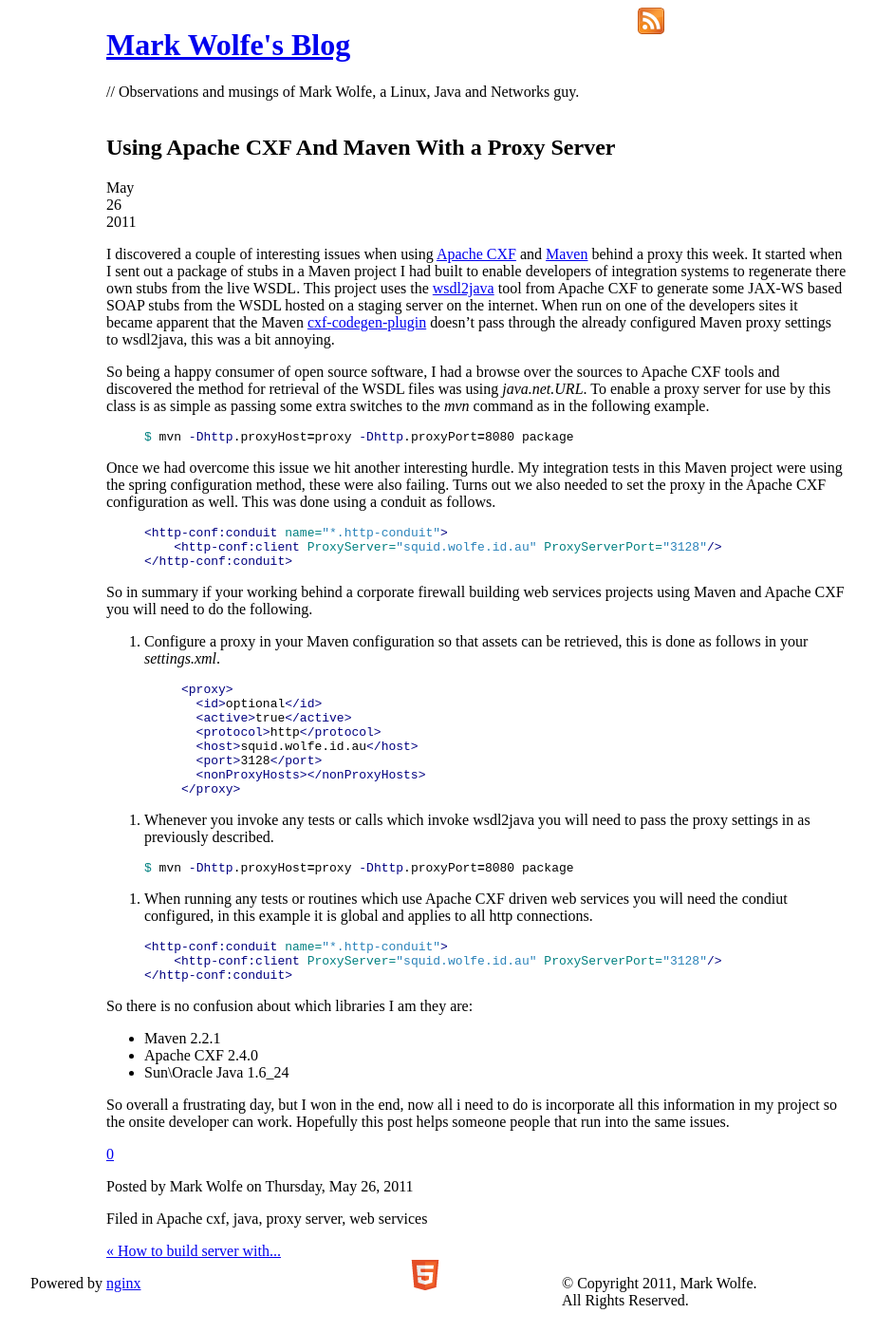
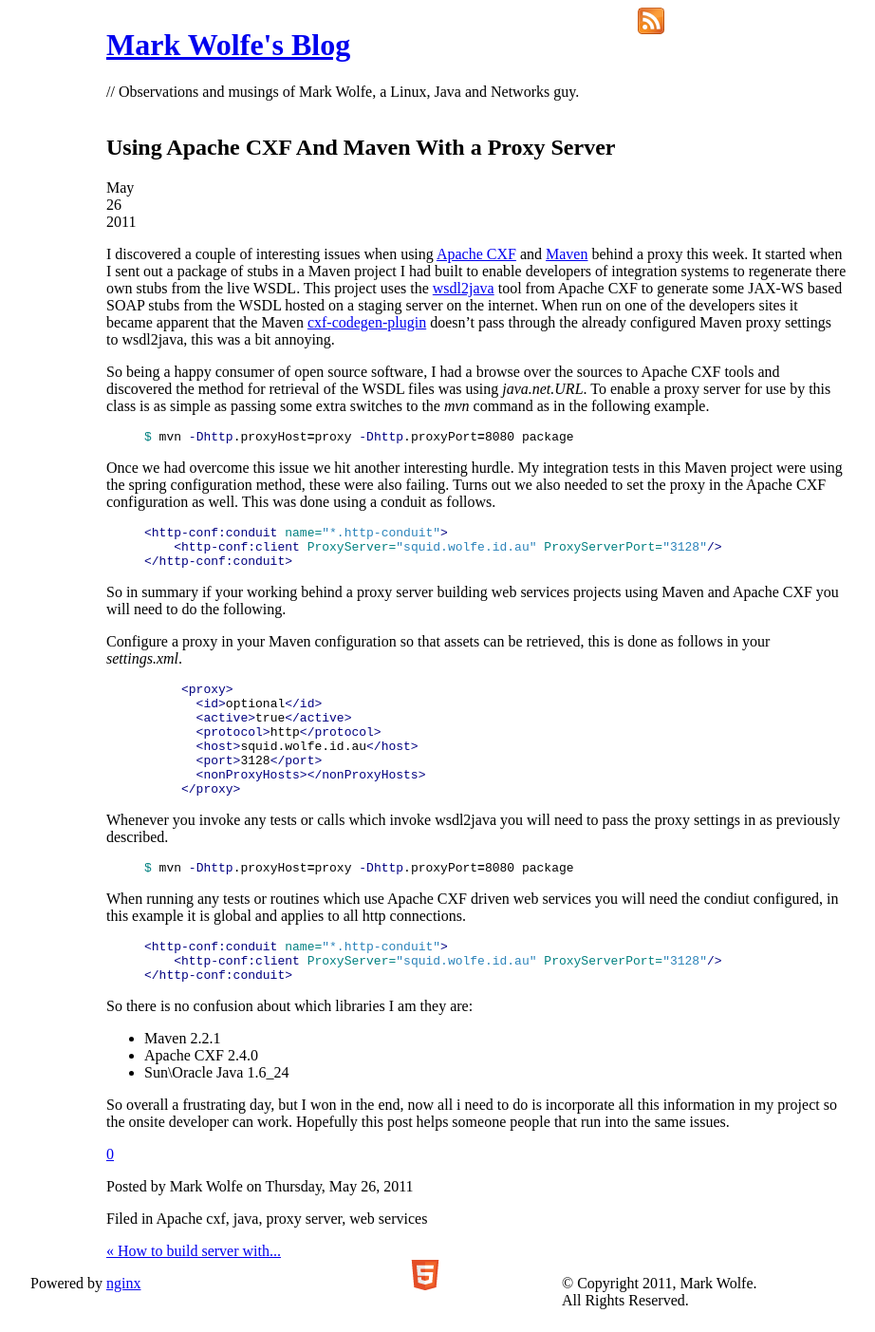
Before and after one commit to wolfeidau/wolfeidau_site, a Jekyll site: the page built from _posts/2011-05-26-using-apache-cxf-and-maven-with-a-proxy-server.md, in a window 1280 px wide. Shown: the whole page at 95% size, without its empty margins (138-1060 px from the left). Built offline with Jekyll 4.4.1, drawn with Linux system fonts in a browser that asks for light colours; some web fonts are replaced; comment, search, counter and statistics services are not loaded.

Commit message:
Small correction to post

```diff
--- a/_posts/2011-05-26-using-apache-cxf-and-maven-with-a-proxy-server.md
+++ b/_posts/2011-05-26-using-apache-cxf-and-maven-with-a-proxy-server.md
@@ -18,8 +18,9 @@
 </http-conf:conduit>
 {% endhighlight %}
 
-So in summary if your working behind a corporate firewall building web services projects using Maven and Apache CXF you will need to do the following.
-1. Configure a proxy in your Maven configuration so that assets can be retrieved, this is done as follows in your _settings.xml_.
+So in summary if your working behind a proxy server building web services projects using Maven and Apache CXF you will need to do the following.
+
+Configure a proxy in your Maven configuration so that assets can be retrieved, this is done as follows in your _settings.xml_.
 {% highlight xml %}
      <proxy>
        <id>optional</id>
```
Also changed, not shown: other parts of _posts/2011-05-26-using-apache-cxf-and-maven-with-a-proxy-server.md (+2 -2 lines).
